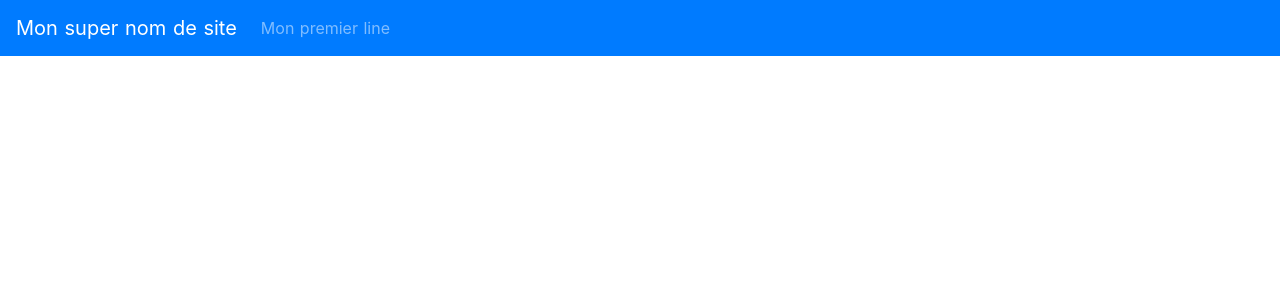
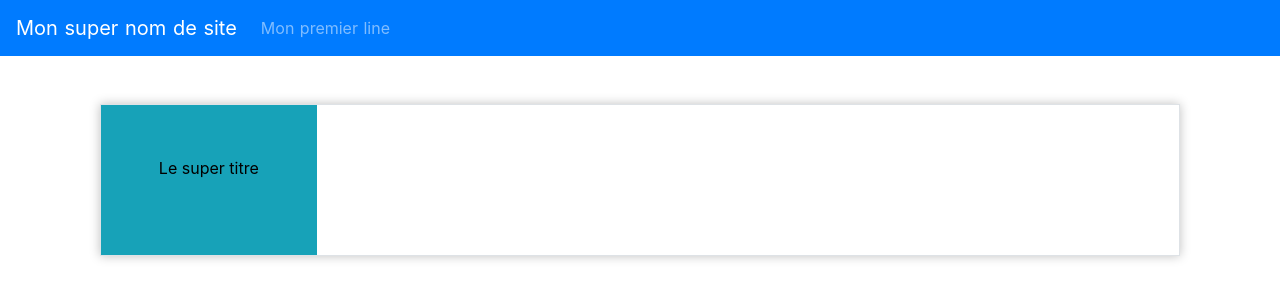
Before and after one commit to Samuel-MESTIRI/tier_list, a Nuxt app: page / in a window 1280 px wide. Shown: the top 300 px of the page. Built offline with nearby package versions, Linux system fonts and the light colour scheme.

Commit message:
start rank component

```diff
--- /dev/null
+++ b/components/Rank.vue
@@ -0,0 +1,42 @@
+<template>
+  <div class="rank border">
+    <div class="rank-title border border-info d-flex align-items-center bg-info text-white h-100">
+      <textarea
+        type="text"
+        class="text-center w-100"
+        maxlength="55"
+        v-model="rankTitle"
+      ></textarea>
+    </div>
+  </div>
+</template>
+
+<script>
+  export default {
+    data() {
+      return {
+        rankTitle: 'Le super titre'
+      }
+    }
+  }
+</script>
+
+<style>
+  .rank {
+    height: 152px;
+    box-sizing: border-box;
+    box-shadow: 0 0 10px rgba(0,0,0,0.25);
+  }
+  .rank-title {
+    width: 20%;
+    resize: none;
+  }
+  .rank-title textarea {
+    resize: none;
+    border: none;
+    background-color: transparent;
+  }
+  .rank-title textarea:focus {
+    outline-color: transparent;
+  }
+</style>
--- a/pages/index.vue
+++ b/pages/index.vue
@@ -1,15 +1,22 @@
 <template>
   <div>
     <Navbar></Navbar>
+    <div class="container">
+      <div class="col-12 mt-5">
+        <Rank></Rank>
+      </div>
+    </div>
   </div>
 </template>
 
 <script>
-import Navbar from '~/components/Navbar.vue'
+  import Navbar from '~/components/Navbar.vue'
+  import Rank from '~/components/Rank.vue'
 
 export default {
   components: {
-    Navbar
+    Navbar,
+    Rank
   }
 }
 </script>
```
